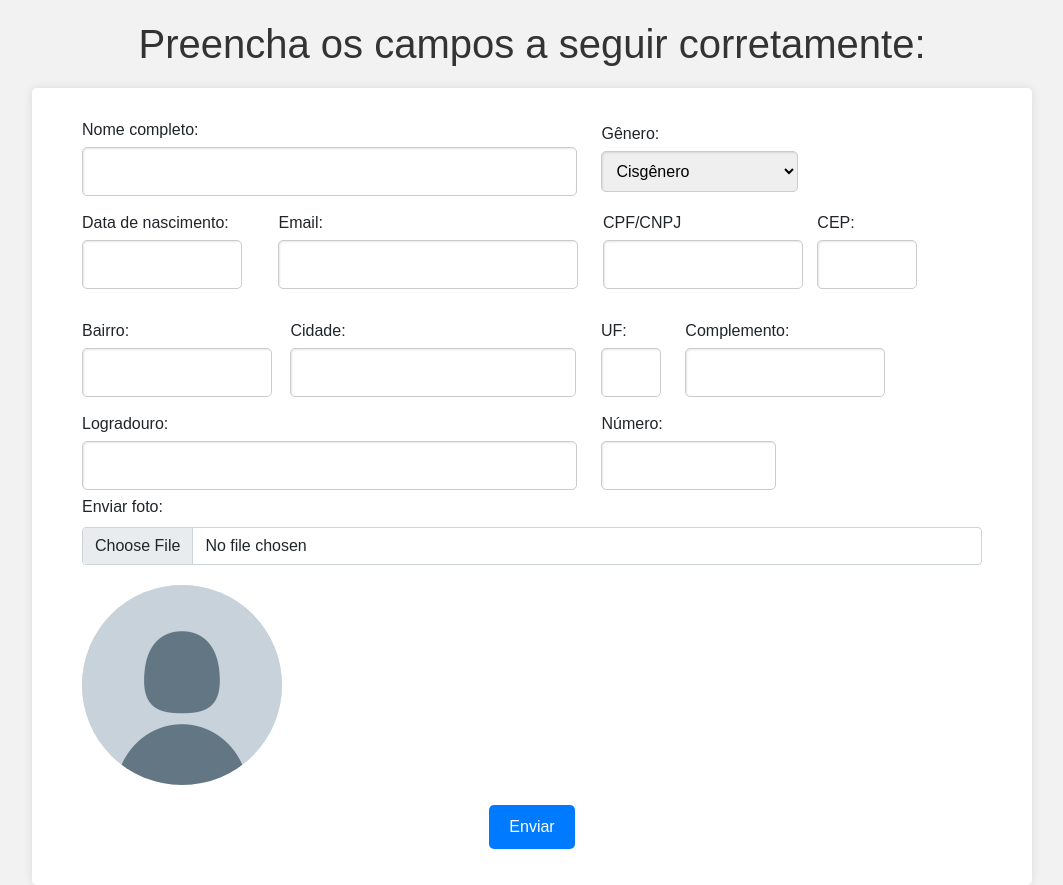
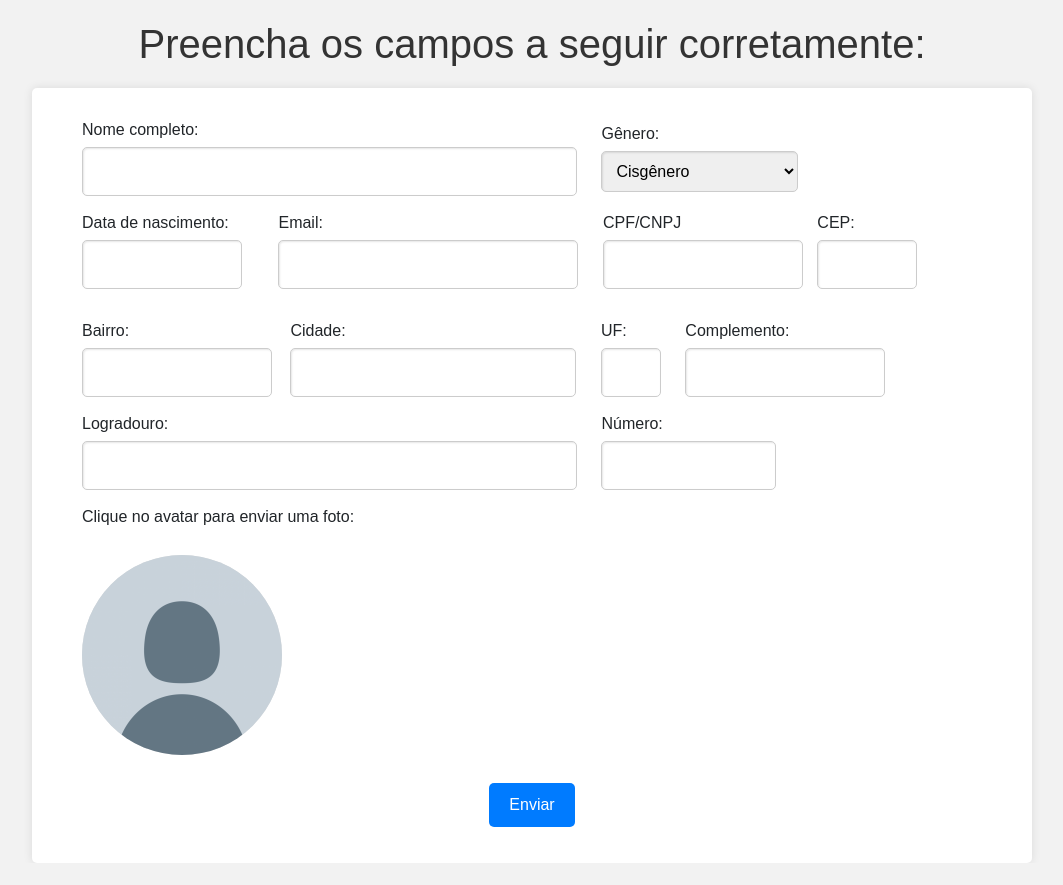
Before and after one commit to Victordev23/projeto-formulario-client, a plain HTML site: page index.html in a window 1280 px wide. Shown: the whole page, without its empty margins (108-1171 px from the left). After the commit the page ends 863 px from the top, so only its background shows below. Drawn offline with nearby package versions, Linux system fonts and the light colour scheme.

Commit message:
alteraçao no estilo do campo para enviar imagem

```diff
--- a/index.html
+++ b/index.html
@@ -90,10 +90,12 @@
         </div>
 
         <div>
-            <label for="formFile" class="form-label">Enviar foto:</label>
+            <p id="fotoEnviar">Clique no avatar para enviar uma foto:</p>
+            <label for="formFile" class="form-label">
+                <img src="img/perfilPadrão.png" id="imgForm">
+            </label>
             <div id="errorImg">Envie uma foto*</div>
-            <input class="form-control" type="file" id="formFile" class="required">
-            <img src="img/perfilPadrão.png" id="imgForm">
+            <input class="form-control" type="file" id="formFile" class="required" accept="image/*">
         </div>
 
         <p id="penviar">
--- a/script.js
+++ b/script.js
@@ -60,7 +60,6 @@ input.addEventListener('change', () => {
 
 //validações
 
-const form = document.getElementById('form')
 const campos = document.querySelectorAll('.required')
 const divError = document.querySelectorAll('.divError')
 
@@ -344,6 +343,9 @@ function validarNum() {
     }
 }
 
+
+const form = document.getElementById('form')
+
 form.addEventListener('submit', function (event) {
 
     const nome = document.getElementById('nome').value
@@ -357,7 +359,6 @@ form.addEventListener('submit', function (event) {
     const cep = document.getElementById('cep').value
     const numero = document.getElementById('numero').value
     let imgFile = document.getElementById('errorImg')
-    const btnEnviar = documento.getElementById('enviar')
 
     if (nome == '' || errorOccurred) {
         validarNome()
@@ -367,44 +368,41 @@ form.addEventListener('submit', function (event) {
         setError(1)
 
         event.preventDefault()
-    } else if (log == '' || errorOccurred) {
+    } else if (log == '' || errorOccurred){
         validarLog()
 
         event.preventDefault()
-    } else if (bairro == '' || errorOccurred) {
+    } else if(bairro == '' || errorOccurred){
         validarBairro()
 
         event.preventDefault()
-    } else if (cidade == '' || errorOccurred) {
+    } else if(cidade == '' || errorOccurred){
         validarCidade()
 
         event.preventDefault()
-    } else if (uf == '' || errorOccurred) {
+    } else if(uf == '' || errorOccurred){
         validarUf()
 
         event.preventDefault()
-    } else if (email == '' || errorOccurred) {
+    } else if(email == '' || errorOccurred){
         validarEmail()
 
         event.preventDefault()
-    } else if (documento == '' || errorOccurred) {
+    } else if (documento == '' || errorOccurred){
         setError(3)
 
         event.preventDefault()
-    } else if (cep == '' || errorOccurred) {
+    } else if(cep == '' || errorOccurred) {
         setError(4)
 
         event.preventDefault()
-    } else if (numero == '' || errorOccurred) {
+    } else if(numero == '' || errorOccurred){
         validarNum()
 
         event.preventDefault()
-    } else if (document.getElementById("formFile").files.length == 0) {
+    }  else if (document.getElementById("formFile").files.length == 0) {
         imgFile.style.display = 'block'
 
         event.preventDefault()
-    } else {
-
-        btnEnviar.style.display = 'block';
     }
 });
--- a/style.css
+++ b/style.css
@@ -169,7 +169,7 @@ input#numero {
 }
 
 img#imgForm {
-    margin-top: 20px;
+    margin-top: 10px;
     height: 200px;
     width: 200px;
     object-fit: cover;
@@ -202,3 +202,11 @@ button#enviar {
     color: #e63636;
     margin-bottom: 10px;
 }
+
+#formFile{
+    display: none;
+}
+
+#fotoEnviar{
+    margin-top: 10px;
+}
```
